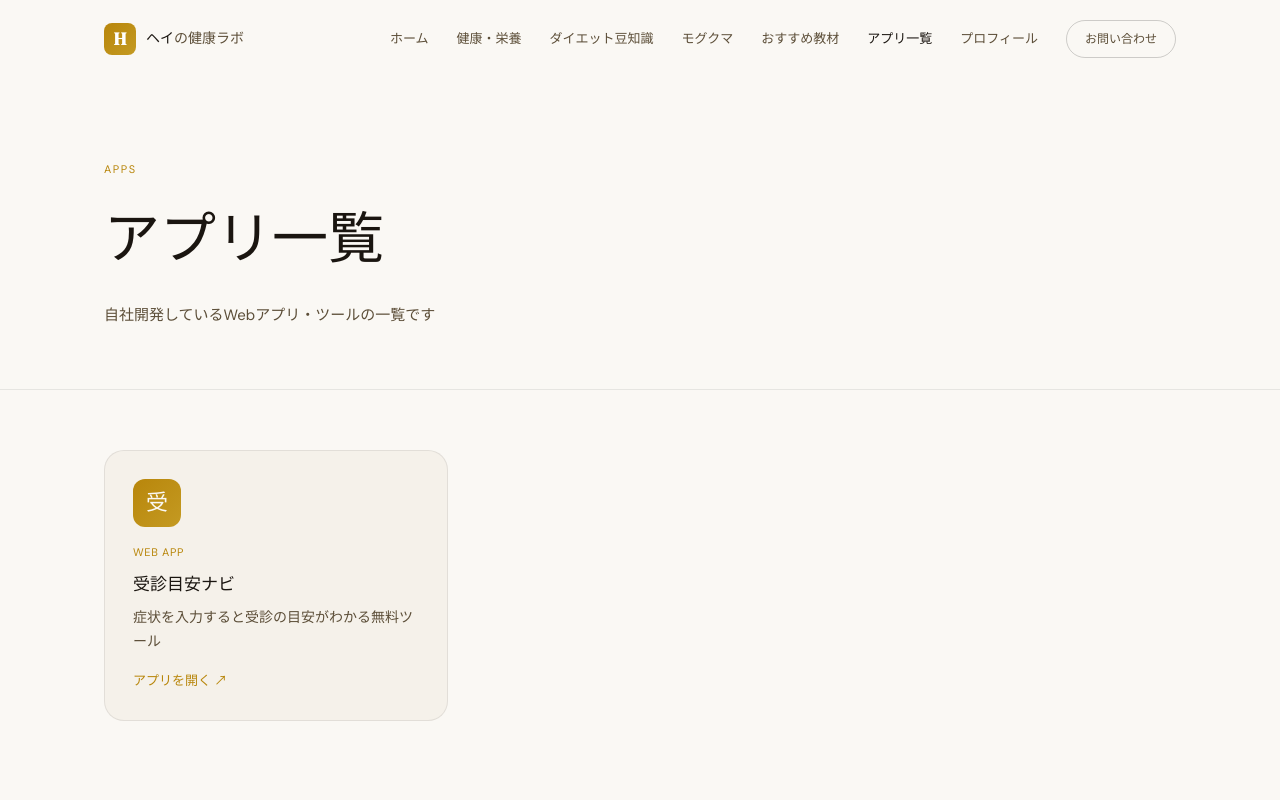
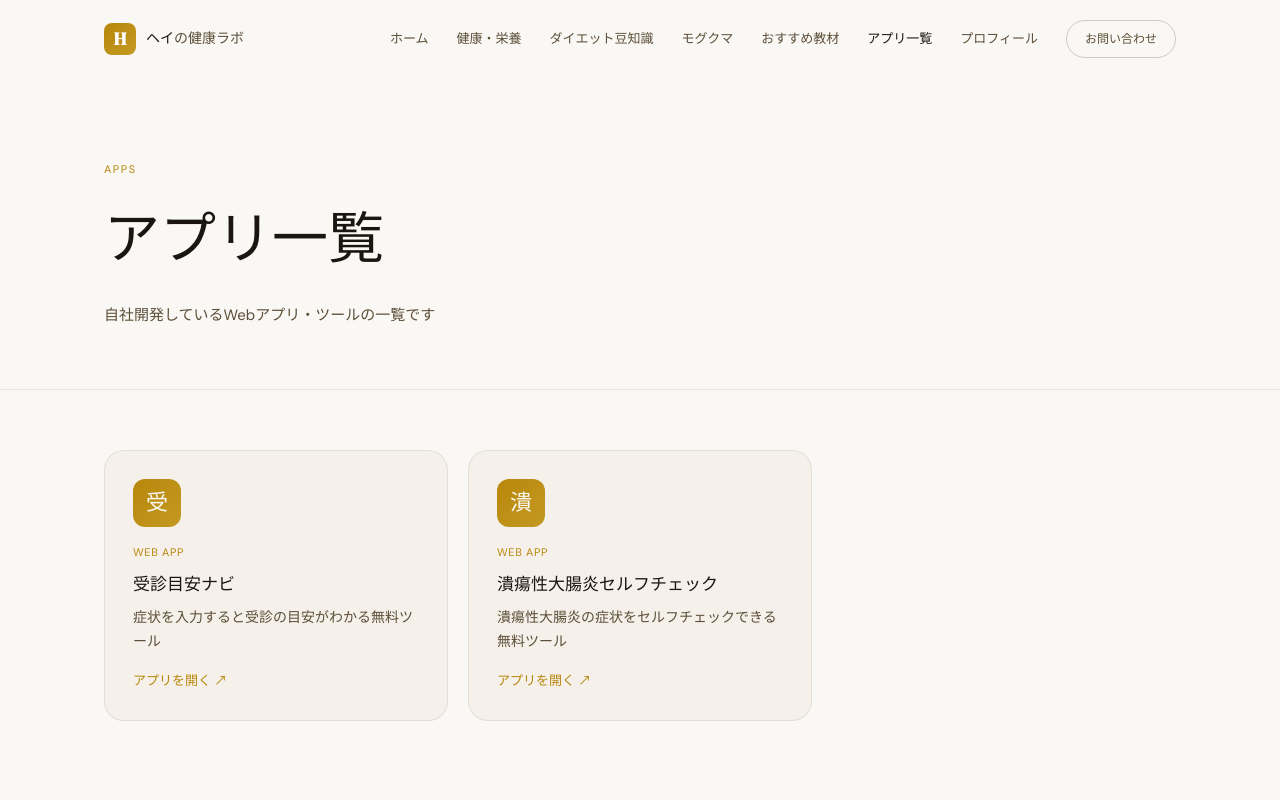
Before and after one commit to heiogawa-create/hei-brand-site, a React (Vite) app: page /apps in a window 1280 px wide. Shown: the top 800 px of the page. Built offline with nearby package versions, Linux system fonts and the light colour scheme.

Commit message:
Add ulcerative colitis self-check app to apps list
Add 潰瘍性大腸炎セルフチェック (ulcerative-colitis.heiogawa.workers.dev) as a second entry on the Apps page.

Co-Authored-By: Claude Fable 5 <noreply@anthropic.com>
Claude-Session: https://claude.ai/code/session_01AbXeCxtDgAPMeFN16sgd7V

```diff
--- a/src/pages/Apps.jsx
+++ b/src/pages/Apps.jsx
@@ -1,3 +1,3 @@
 import'./Apps.css'
-const APPS=[{name:'受診目安ナビ',tag:'Web App',desc:'症状を入力すると受診の目安がわかる無料ツール',link:'https://medical-symptom-guide.heiogawa.workers.dev/'}]
+const APPS=[{name:'受診目安ナビ',tag:'Web App',desc:'症状を入力すると受診の目安がわかる無料ツール',link:'https://medical-symptom-guide.heiogawa.workers.dev/'},{name:'潰瘍性大腸炎セルフチェック',tag:'Web App',desc:'潰瘍性大腸炎の症状をセルフチェックできる無料ツール',link:'https://ulcerative-colitis.heiogawa.workers.dev/'}]
 export default function Apps(){return(<div className="apps"><div className="apps__hero"><div className="container"><div className="apps__label">Apps</div><h1 className="apps__title">アプリ一覧</h1><p className="apps__desc">自社開発しているWebアプリ・ツールの一覧です</p></div></div><div className="container"><div className="apps-grid">{APPS.map(({name,tag,desc,link})=><a key={name} href={link} target="_blank" rel="noopener noreferrer" className="app-card"><div className="app-card__icon">{name[0]}</div><div className="app-card__body"><span className="app-card__tag">{tag}</span><h3 className="app-card__title">{name}</h3><p className="app-card__desc">{desc}</p></div><span className="app-card__link">アプリを開く ↗</span></a>)}</div></div></div>)}
```
